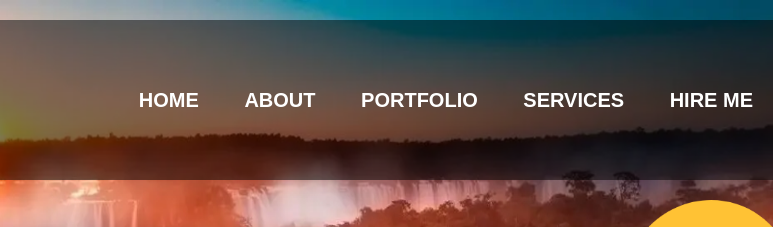
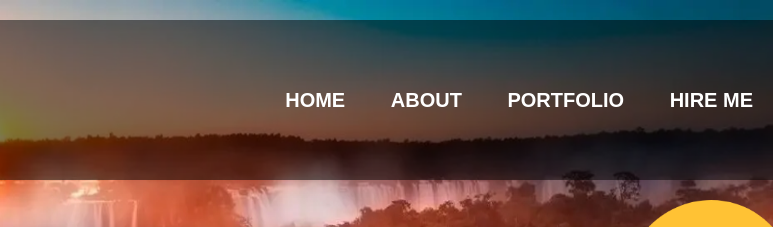
Before and after one commit to jhonysouza100/jhonysouza100.github.io, a plain HTML site: page index.html in a window 1280 px wide. Shown: the top 227 px of the page, 507-1280 px from the left. Drawn offline with Linux system fonts and the light colour scheme.

Commit message:
Update 12/08/2022 20:41

```diff
--- a/index.html
+++ b/index.html
@@ -15,7 +15,6 @@
         <li><a href="#">HOME</a></li>
         <li><a href="#">ABOUT</a></li>
         <li><a href="#">PORTFOLIO</a></li>
-        <li><a href="#">SERVICES</a></li>
         <li><a href="#">HIRE ME</a></li>
       </ul>
     </nav>
```
